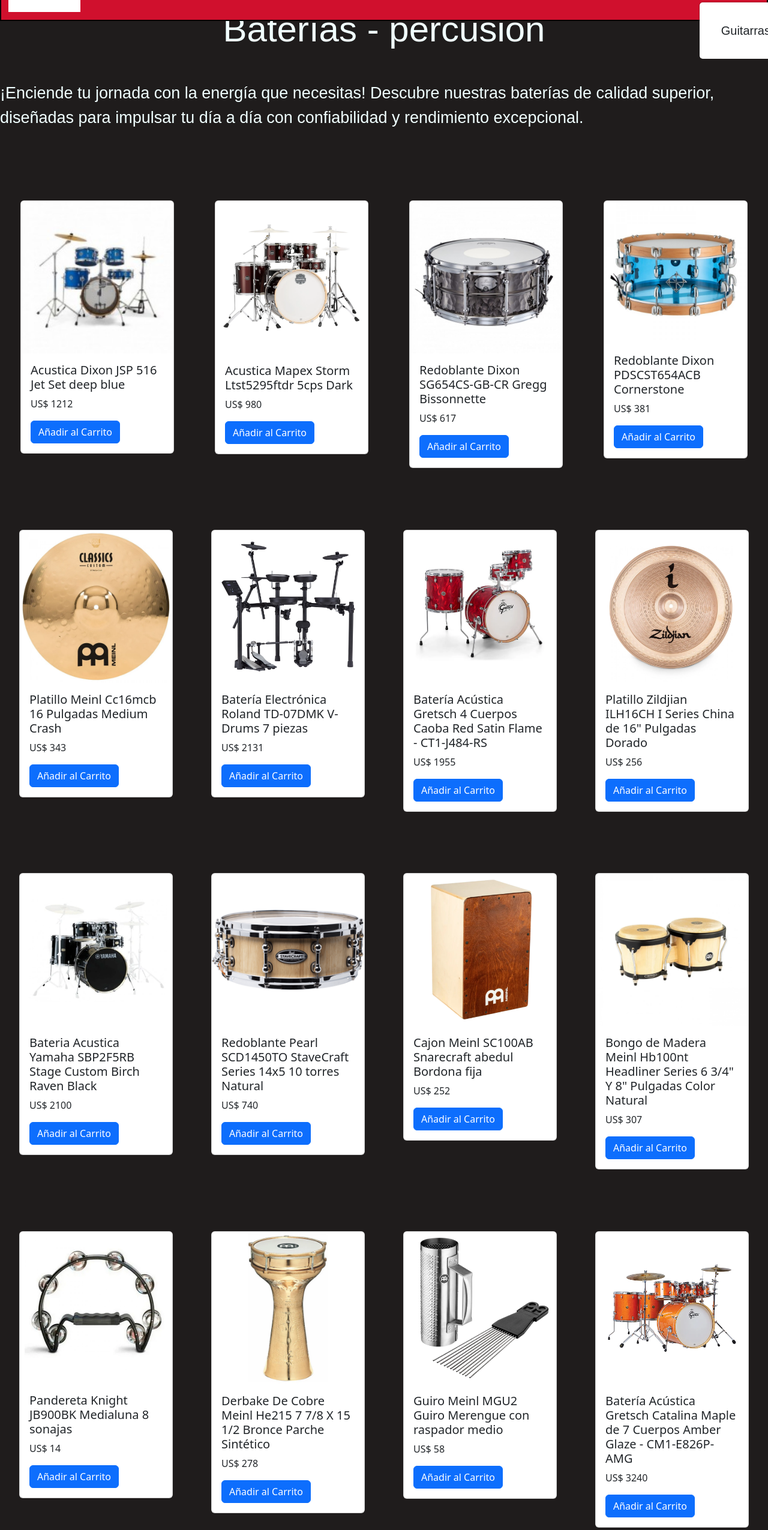
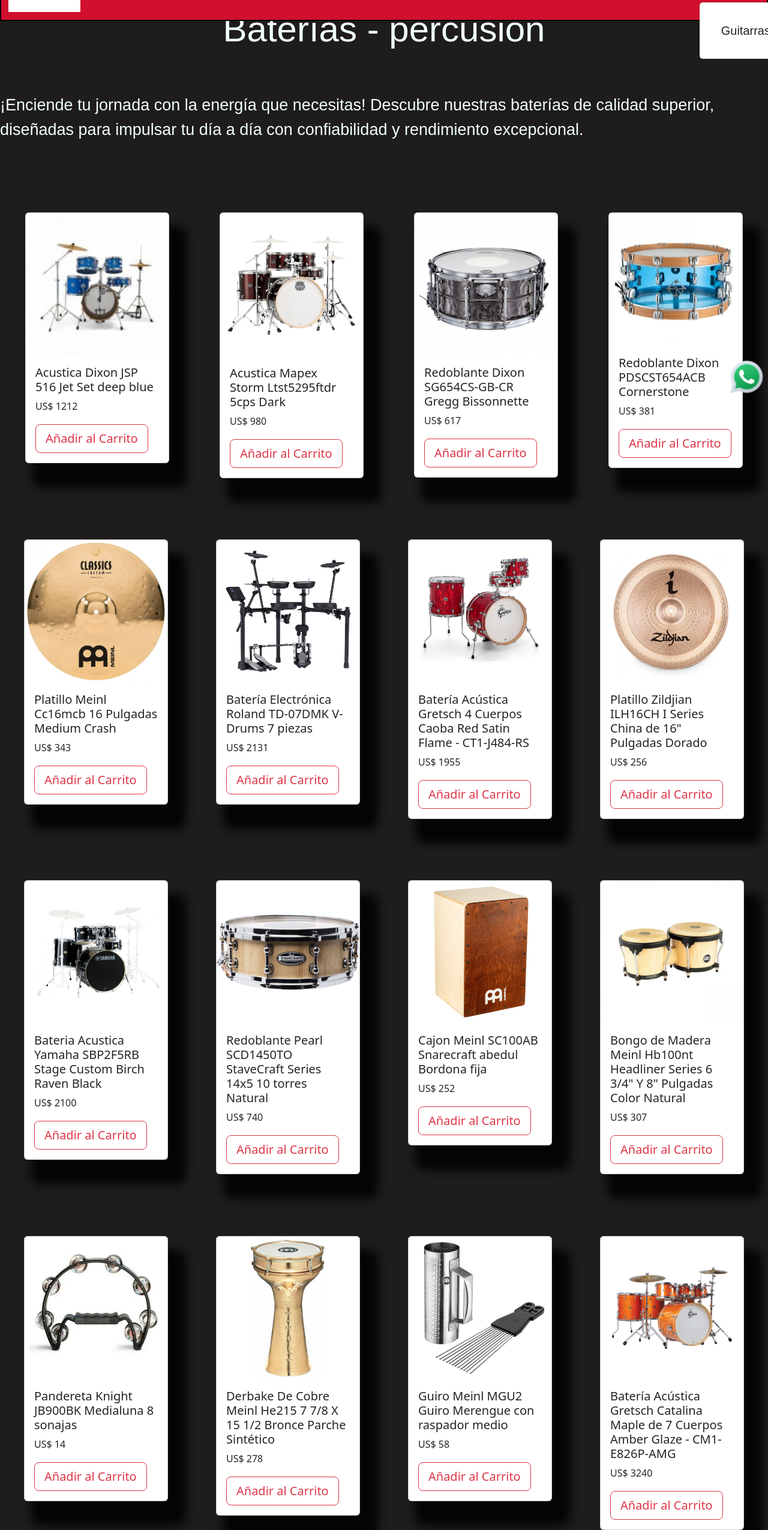
Before and after one commit to Sebastian-juarez/Entrega-final-Sebastian-Juarez-Eberle, a website: page pages/baterias.html in a window 1280 px wide. Shown: the part 115-2665 px from the top of the page at 60% size. Drawn offline with nearby package versions, Linux system fonts and the light colour scheme; files whose address does not match are found by name.

Commit message:
añadí efectos

```diff
--- a/pages/baterias.html
+++ b/pages/baterias.html
@@ -54,145 +54,148 @@
             <p class="parrafos"> ¡Enciende tu jornada con la energía que necesitas! Descubre nuestras baterías de calidad superior, diseñadas para impulsar tu día a día con confiabilidad y rendimiento excepcional.</p>
              <!--1era columna productos-->
             <section class="primera-columna-guitarras d-flex justify-content-between flex-wrap">
-                    <div class="card" style="width: 16rem;">
+                    <div class="card" style="width: 15rem;">
                       <img src="/imagenes/dixon-jsp-516-jet-set-plus-deep-blue-sparkle.jpg" class="card-img-top" alt="...">
                       <div class="card-body">
                         <h5 class="card-title">Acustica Dixon JSP 516 Jet Set deep blue </h5>
                         <p class="card-text ">US$ 1212</p>
-                        <a href="#" class="btn btn-primary">Añadir al Carrito</a>
+                        <a href="#" class="btn boton-cards btn-outline-danger btn-lg ">Añadir al Carrito</a>
                       </div>
                     </div>
-                  <div class="card" style="width: 16rem;">
+                  <div class="card" style="width: 15rem;">
                       <img src="/imagenes/mapex.webp" class="card-img-top" alt="...">
                       <div class="card-body">
                         <h5 class="card-title">Acustica Mapex Storm Ltst5295ftdr 5cps Dark  </h5>
                         <p class="card-text ">US$ 980</p>
-                        <a href="#" class="btn btn-primary">Añadir al Carrito</a>
+                        <a href="#" class="btn boton-cards btn-outline-danger btn-lg ">Añadir al Carrito</a>
                       </div>
                     </div>
-                  <div class="card" style="width: 16rem;">
+                  <div class="card" style="width: 15rem;">
                       <img src="/imagenes/dixon-sg654cs-gb-cr-gregg-bissonette (1).jpg" class="card-img-top" alt="...">
                       <div class="card-body">
                         <h5 class="card-title">Redoblante Dixon SG654CS-GB-CR Gregg Bissonnette</h5>
                         <p class="card-text ">US$ 617</p>
-                        <a href="#" class="btn btn-primary">Añadir al Carrito</a>
+                        <a href="#" class="btn boton-cards btn-outline-danger btn-lg ">Añadir al Carrito</a>
                       </div>
                     </div>
-                    <div class="card" style="width: 15rem;">
+                    <div class="card" style="width: 14rem;">
                       <img src="/imagenes/dixon-pdscst654acb-cornerstone-caja-14x65.jpg" class="card-img-top" alt="...">
                       <div class="card-body">
                         <h5 class="card-title">Redoblante Dixon PDSCST654ACB Cornerstone </h5>
                         <p class="card-text ">US$ 381</p>
-                        <a href="#" class="btn btn-primary">Añadir al Carrito</a>
+                        <a href="#" class="btn boton-cards btn-outline-danger btn-lg ">Añadir al Carrito</a>
                       </div>
                     </div>
               </section>
               <!--segunda columna productos-->
               <section class="segunda-columna-guitarras d-flex justify-content-between flex-wrap">
-                  <div class="card" style="width: 16rem;">
+                  <div class="card" style="width: 15rem;">
                     <img src="/imagenes/platillo1.webp" class="card-img-top" alt="...">
                     <div class="card-body">
                       <h5 class="card-title"> Platillo Meinl Cc16mcb 16 Pulgadas Medium Crash</h5>
                       <p class="card-text ">US$ 343</p>
-                      <a href="#" class="btn btn-primary">Añadir al Carrito</a>
+                      <a href="#" class="btn boton-cards btn-outline-danger btn-lg ">Añadir al Carrito</a>
                     </div>
                   </div>
-                <div class="card" style="width: 16rem;">
+                <div class="card" style="width: 15em;">
                     <img src="/imagenes/ROLANDelectronica.webp" class="card-img-top" alt="...">
                     <div class="card-body">
                       <h5 class="card-title">Batería Electrónica Roland TD-07DMK V-Drums 7 piezas </h5>
                       <p class="card-text ">US$ 2131</p>
-                      <a href="#" class="btn btn-primary">Añadir al Carrito</a>
+                      <a href="#" class="btn boton-cards btn-outline-danger btn-lg ">Añadir al Carrito</a>
                     </div>
                   </div>
-                <div class="card" style="width: 16rem;">
+                <div class="card" style="width: 15rem;">
                     <img src="/imagenes/bateriagresgh.webp" class="card-img-top" alt="...">
                     <div class="card-body">
                       <h5 class="card-title">Batería Acústica Gretsch 4 Cuerpos Caoba Red Satin Flame - CT1-J484-RS</h5>
                       <p class="card-text ">US$ 1955</p>
-                      <a href="#" class="btn btn-primary">Añadir al Carrito</a>
+                      <a href="#" class="btn boton-cards btn-outline-danger btn-lg ">Añadir al Carrito</a>
                     </div>
                   </div>
-                  <div class="card" style="width: 16rem;">
+                  <div class="card" style="width: 15rem;">
                     <img src="/imagenes/zildijan plato.webp" class="card-img-top" alt="...">
                     <div class="card-body">
                       <h5 class="card-title">Platillo Zildjian ILH16CH I Series China de 16" Pulgadas Dorado</h5>
                       <p class="card-text ">US$ 256</p>
-                      <a href="#" class="btn btn-primary">Añadir al Carrito</a>
+                      <a href="#" class="btn boton-cards btn-outline-danger btn-lg ">Añadir al Carrito</a>
                     </div>
                   </div>
                </section>
                   <!--tercera columna baterias-->
               <section class="segunda-columna-guitarras d-flex justify-content-between flex-wrap">
-                <div class="card" style="width: 16rem;">
+                <div class="card" style="width: 15rem;">
                   <img src="/imagenes/yamahabatanegra.webp" class="card-img-top" alt="...">
                   <div class="card-body">
                     <h5 class="card-title">Bateria Acustica Yamaha SBP2F5RB Stage Custom Birch Raven Black</h5>
                     <p class="card-text ">US$ 2100</p>
-                    <a href="#" class="btn btn-primary">Añadir al Carrito</a>
+                    <a href="#" class="btn boton-cards btn-outline-danger btn-lg ">Añadir al Carrito</a>
                   </div>
                 </div>
-              <div class="card" style="width: 16rem;">
+              <div class="card" style="width: 15rem;">
                   <img src="/imagenes/redoblantepearl.jpg" class="card-img-top" alt="...">
                   <div class="card-body">
                     <h5 class="card-title">Redoblante Pearl SCD1450TO StaveCraft Series 14x5 10 torres Natural</h5>
                     <p class="card-text ">US$ 740</p>
-                    <a href="#" class="btn btn-primary">Añadir al Carrito</a>
+                    <a href="#" class="btn boton-cards btn-outline-danger btn-lg ">Añadir al Carrito</a>
                   </div>
                 </div>
-              <div class="card" style="width: 16rem;">
+              <div class="card" style="width: 15rem;">
                   <img src="/imagenes/cajonperuano.webp" class="card-img-top" alt="...">
                   <div class="card-body">
                     <h5 class="card-title">Cajon Meinl SC100AB Snarecraft abedul Bordona fija</h5>
                     <p class="card-text ">US$ 252</p>
-                    <a href="#" class="btn btn-primary">Añadir al Carrito</a>
+                    <a href="#" class="btn boton-cards btn-outline-danger btn-lg ">Añadir al Carrito</a>
                   </div>
                 </div>
-                <div class="card" style="width: 16rem;">
+                <div class="card" style="width: 15rem;">
                   <img src="/imagenes/bongo.webp" class="card-img-top" alt="...">
                   <div class="card-body">
                     <h5 class="card-title">Bongo de Madera Meinl Hb100nt Headliner Series 6 3/4" Y 8" Pulgadas Color Natural</h5>
                     <p class="card-text ">US$ 307</p>
-                    <a href="#" class="btn btn-primary">Añadir al Carrito</a>
+                    <a href="#" class="btn boton-cards btn-outline-danger btn-lg ">Añadir al Carrito</a>
                   </div>
                 </div>
              </section>
               <!--cuarta columna baterias-->
               <section class="segunda-columna-guitarras d-flex justify-content-between flex-wrap">
-                <div class="card" style="width: 16rem;">
+                <div class="card" style="width: 15rem;">
                   <img src="/imagenes/pandereta.webp" class="card-img-top" alt="...">
                   <div class="card-body">
                     <h5 class="card-title">Pandereta Knight JB900BK Medialuna 8 sonajas</h5>
                     <p class="card-text ">US$ 14</p>
-                    <a href="#" class="btn btn-primary">Añadir al Carrito</a>
+                    <a href="#" class="btn boton-cards btn-outline-danger btn-lg ">Añadir al Carrito</a>
                   </div>
                 </div>
-              <div class="card" style="width: 16rem;">
+              <div class="card" style="width: 15rem;">
                   <img src="/imagenes/derbake.webp" class="card-img-top" alt="...">
                   <div class="card-body">
                     <h5 class="card-title">Derbake De Cobre Meinl He215 7 7/8 X 15 1/2 Bronce Parche Sintético</h5>
                     <p class="card-text ">US$ 278</p>
-                    <a href="#" class="btn btn-primary">Añadir al Carrito</a>
+                    <a href="#" class="btn boton-cards btn-outline-danger btn-lg ">Añadir al Carrito</a>
                   </div>
                 </div>
-              <div class="card" style="width: 16rem;">
+              <div class="card" style="width: 15rem;">
                   <img src="/imagenes/guiro.webp" class="card-img-top" alt="...">
                   <div class="card-body">
                     <h5 class="card-title">Guiro Meinl MGU2 Guiro Merengue con raspador medio</h5>
                     <p class="card-text ">US$ 58</p>
-                    <a href="#" class="btn btn-primary">Añadir al Carrito</a>
+                    <a href="#" class="btn boton-cards btn-outline-danger btn-lg ">Añadir al Carrito</a>
                   </div>
                 </div>
-                <div class="card" style="width: 16rem;">
+                <div class="card" style="width: 15rem;">
                   <img src="/imagenes/gresh-naranja.webp" class="card-img-top" alt="...">
                   <div class="card-body">
                     <h5 class="card-title">Batería Acústica Gretsch Catalina Maple de 7 Cuerpos Amber Glaze - CM1-E826P-AMG</h5>
                     <p class="card-text ">US$ 3240</p>
-                    <a href="#" class="btn btn-primary">Añadir al Carrito</a>
+                    <a href="#" class="btn boton-cards btn-outline-danger btn-lg ">Añadir al Carrito</a>
                   </div>
                 </div>
              </section>
          </section>
+         <a href="#">
+          <img class="logo-wpp" src="imagenes/icons8-whatsapp-48.png" alt="logowhatsapp">
+        </a>
         <!--Script bootstrap-->
 <script src="https://cdn.jsdelivr.net/npm/bootstrap@5.3.3/dist/js/bootstrap.bundle.min.js" integrity="sha384-YvpcrYf0tY3lHB60NNkmXc5s9fDVZLESaAA55NDzOxhy9GkcIdslK1eN7N6jIeHz" crossorigin="anonymous"></script>
 </body>
--- a/scss/componentes/_botones.scss
+++ b/scss/componentes/_botones.scss
@@ -6,3 +6,17 @@
     margin-top: $margin-top;
 
 }
+.logo-wpp{
+    position: fixed;
+    right: 3px;
+    bottom:25px;
+    width: 4rem;
+
+    transition:1s;
+    &:hover{
+        transform: rotate(360deg);
+    }
+}
+.boton-cards{
+    margin-left: 0 ;
+}
--- a/scss/layouts/_body.scss
+++ b/scss/layouts/_body.scss
@@ -1,5 +1,4 @@
-$color-de-fondo: rgb(31, 28, 28);
-
+$background-color: rgb(31, 28, 28);
 body{
-    background-color: $color-de-fondo;
+    background-color: $background-color;
 }
--- a/scss/layouts/_cards.scss
+++ b/scss/layouts/_cards.scss
@@ -4,4 +4,7 @@
 .card {
     margin: $margin;
     margin-top: $margin-top;
+    box-shadow: 21px 32px 16px 9px rgba(0,0,0,0.85);
+    -webkit-box-shadow: 21px 32px 16px 9px rgba(0,0,0,0.85);
+    -moz-box-shadow: 21px 32px 16px 9px rgba(0,0,0,0.85);
 }
--- a/scss/textos/_parrafos.scss
+++ b/scss/textos/_parrafos.scss
@@ -11,5 +11,5 @@
 }
 .parrafos{
     @include estiloTexto(Arial,27px ,azure );
-    @include flex(flex, 50px, center , center );
+    @include flex(flex, 70px, center , center );
 }
```
Also changed, not shown: index.html (+33 -30 lines), pages/carrito.html (+3 -1 lines), pages/guitarras-electricas.html (+19 -16 lines), pages/ofertas.html (+43 -40 lines), scss/layouts/_imagenes.scss (+6 -1 lines), scss/textos/_hdos.scss (+8 -1 lines), scss/textos/_huno.scss (+14 -0 lines), css/style.css, imagenes/icons8-whatsapp-48.png (added), 1 other file.
